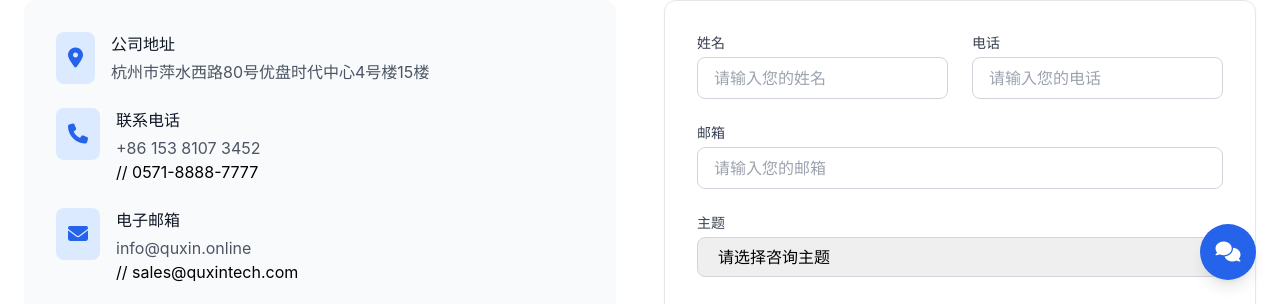
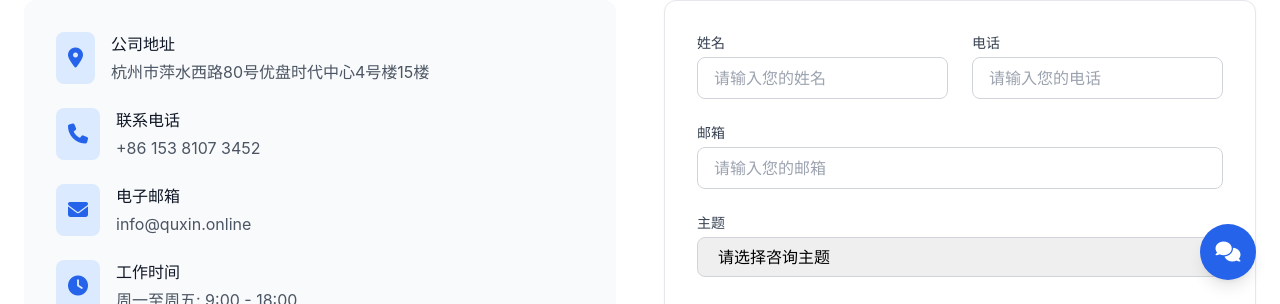
Before and after one commit to idhz/quxin, a React (Vite) app: page /contact in a window 1280 px wide. Shown: the part 496-800 px from the top of the page. Built offline with nearby package versions, Linux system fonts and the light colour scheme.

Commit message:
Add files via upload

```diff
--- a/src/pages/Contact.tsx
+++ b/src/pages/Contact.tsx
@@ -74,7 +74,6 @@ export default function Contact() {
                     <div>
                      <h3 className="font-semibold text-gray-900 mb-1">联系电话</h3>
                      <p className="text-gray-600">+86 153 8107 3452</p>
-                     // 0571-8888-7777
                     </div>
                   </div>
 
@@ -85,7 +84,6 @@ export default function Contact() {
                     <div>
                      <h3 className="font-semibold text-gray-900 mb-1">电子邮箱</h3>
                      <p className="text-gray-600">info@quxin.online</p>
-                     // sales@quxintech.com
                     </div>
                   </div>
 
```
